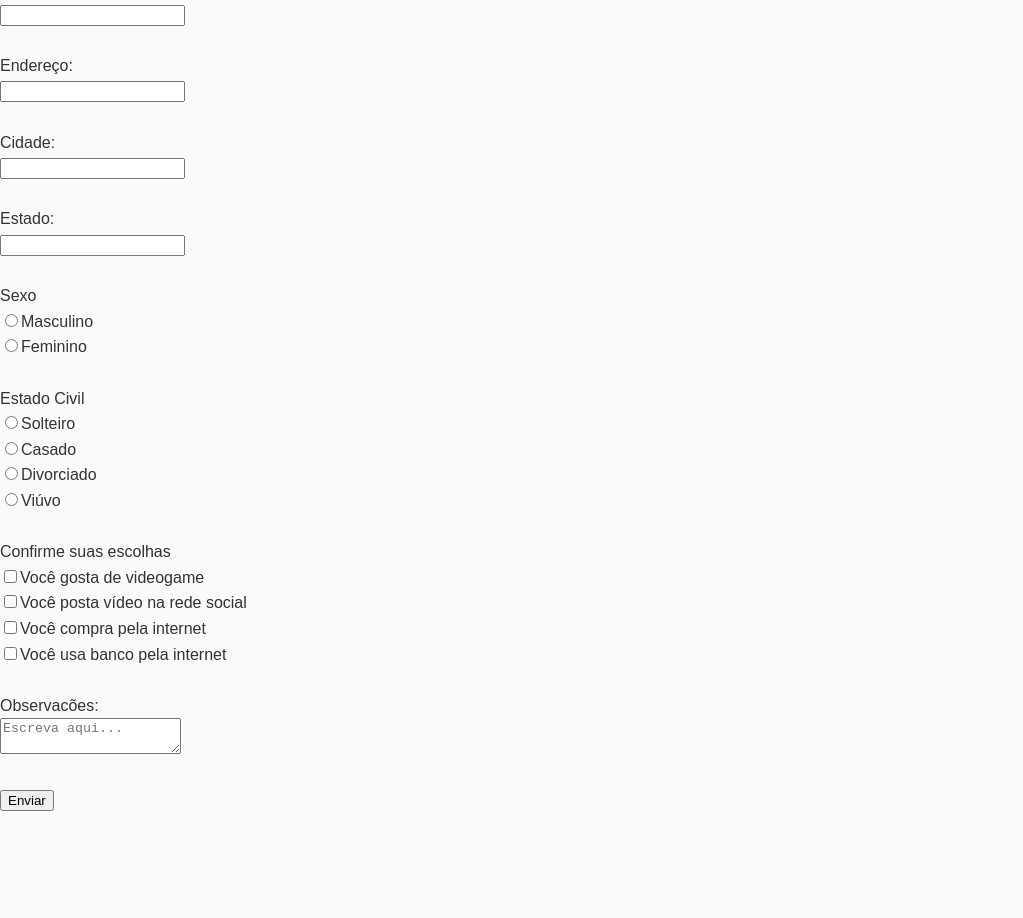
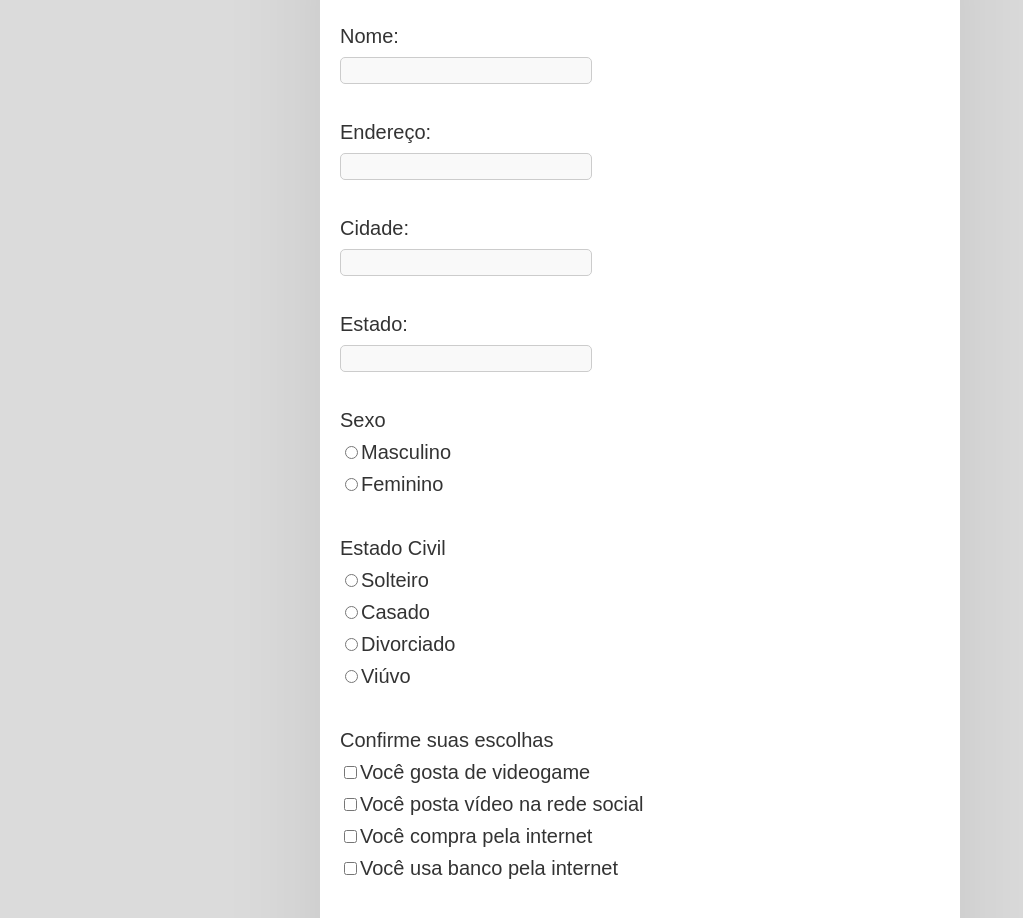
Before and after one commit to ZimoMantovani/Exs.-Faculdade-WEB, a plain HTML site: page exercicio 14-04 (tabela)/tabela.html in a window 1280 px wide. Shown: the part 118-1036 px from the top of the page, without its empty margins (0-1023 px from the left). Before the commit the page ends 957 px from the top, so only its background shows below. Drawn offline with Linux system fonts and the light colour scheme.

Commit message:
Update CSS styles for improved layout and button design

```diff
--- a/exercicio 14-04 (tabela)/style.css
+++ b/exercicio 14-04 (tabela)/style.css
@@ -1,7 +1,46 @@
 body{
     margin: 0;
     font-family: 'Arial', cursive, sans-serif;
-    background-color: #fafafa;
+    background-color: #dbdbdb;
     color: #333;
     line-height: 1.6;
   }
+
+div.form-container{
+    width: 100%;
+    max-width: 600px;
+    margin: 0 auto;
+    padding: 20px;
+    background-color: #fff;
+    border-radius: 40px;
+    box-shadow: 0 2px 100px rgba(0, 0, 0, 0.1);
+    font-size: 20px;
+    font-weight: 500;
+}
+
+input.submit-btn{
+    background-color: #4CAF50;
+    color: white;
+    padding: 15px 80px;
+    border: none;
+    border-radius: 5px;
+    cursor: pointer;
+    font-size: 18px;
+}
+
+input.submit-btn:hover{
+    background-color: #45a049;
+}
+input.submit-btn:active{
+    background-color: #327434;
+    transform: translateY(3px);
+}
+
+input[type="text"]{
+  border-radius: 5px;
+  border: 1px solid #ccc;
+  width: 40%;
+  padding: 5px;
+  background-color: #f9f9f9;
+  color: #333;
+}
--- a/exercicio 14-04 (tabela)/tabela.html
+++ b/exercicio 14-04 (tabela)/tabela.html
@@ -10,6 +10,8 @@
     <div class="form-container">
         <h1>Formulario</h1>
         <form action="#" autocomplete="off">
+
+            <div class="checkbox-group">
                 <label for="nome">Nome:</label><br>
                 <input type="text" id="nome" name="nome"><br><br>
                 <label for="endereco">Endereço:</label><br>
@@ -18,6 +20,7 @@
                 <input type="text" id="cidade" name="cidade"><br><br>
                 <label for="estado">Estado:</label><br>
                 <input type="text" id="estado" name="estado"><br><br>
+            </div>
 
             <div class="radio-group">
                 <label>Sexo</label> <br>
```
Lines whose indentation alone changed are shown as unchanged.
